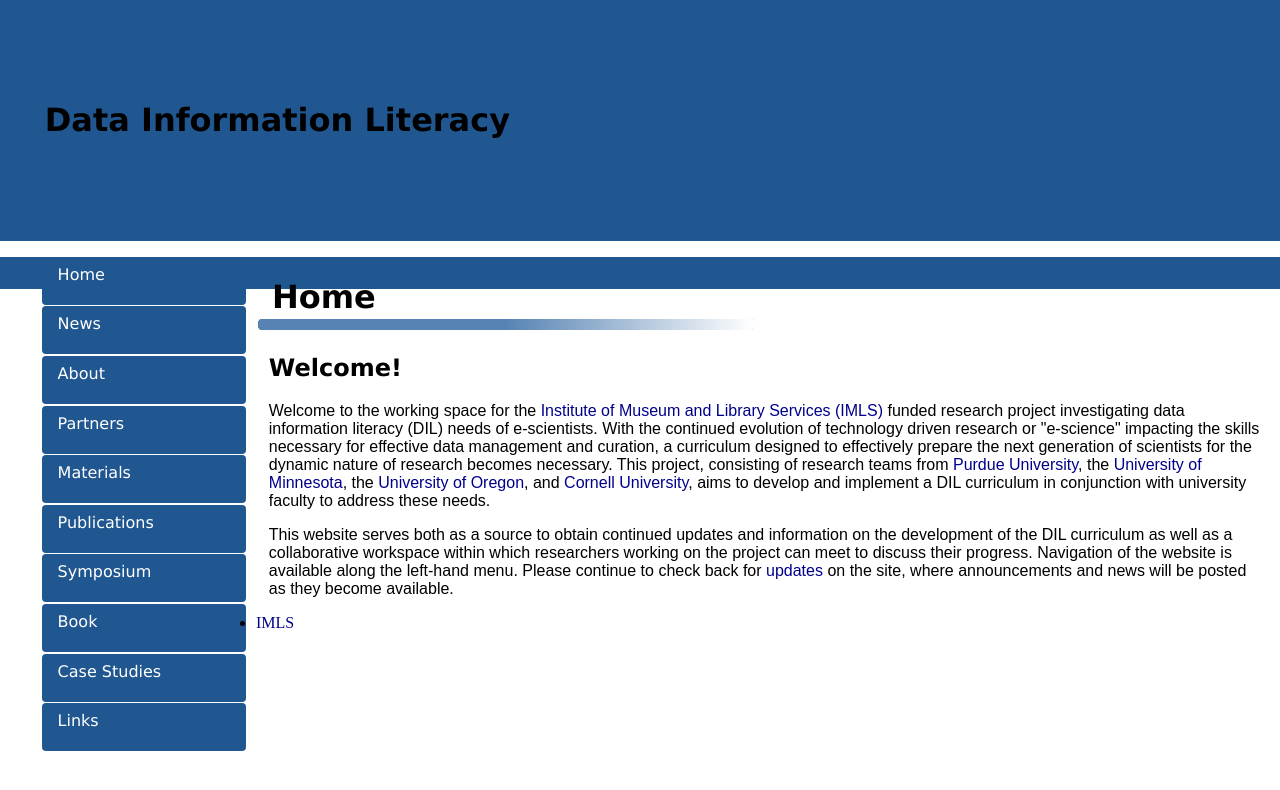
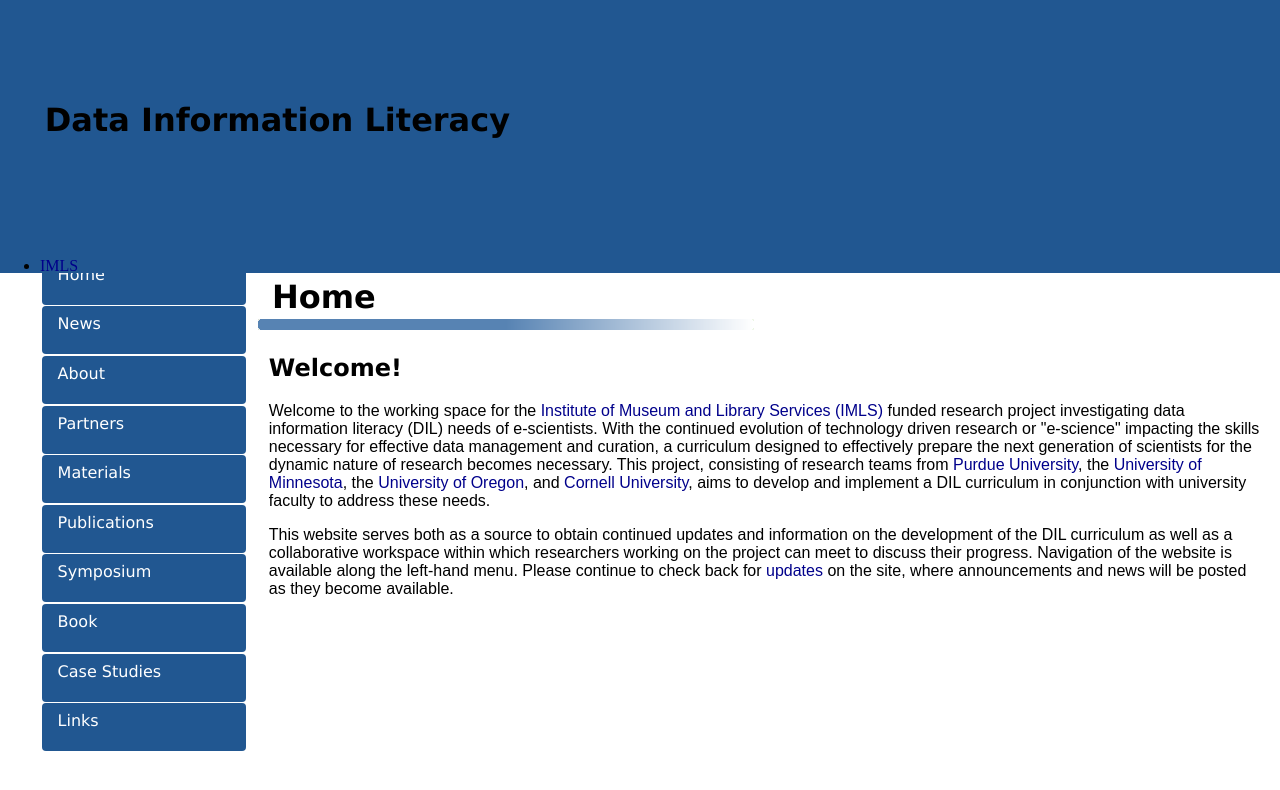
Before and after one commit to datainfolit/datainfolit, a Jekyll site: the page built from index.html, in a window 1280 px wide. Shown: the top 790 px of the page. Built offline with Jekyll 4.4.1, drawn with Linux system fonts in a browser that asks for light colours.

Commit message:
Update main.css

```diff
--- a/css/main.css
+++ b/css/main.css
@@ -95,5 +95,6 @@
     width: 100%;
     height: 2em;
     background: #215791;
-    position: static;
+    position: absolute;
+    overflow: hidden;
 }
```
